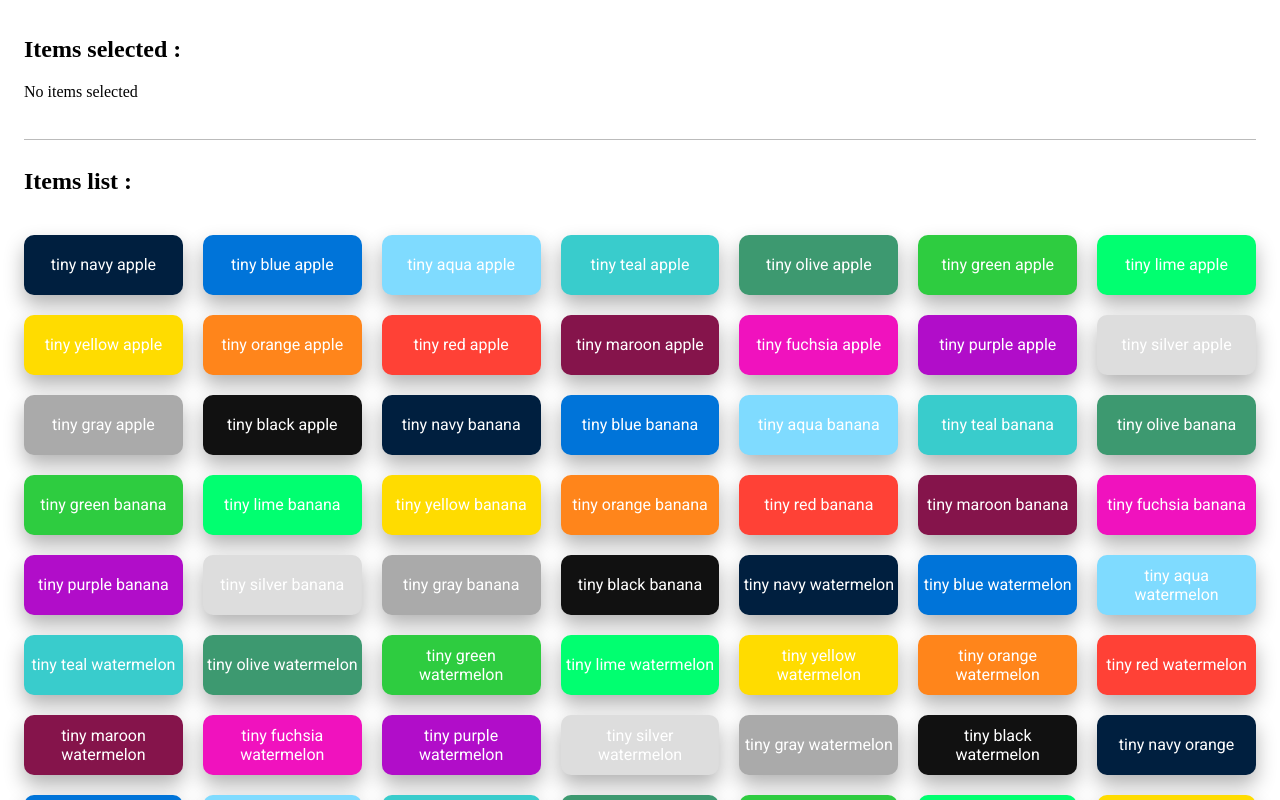
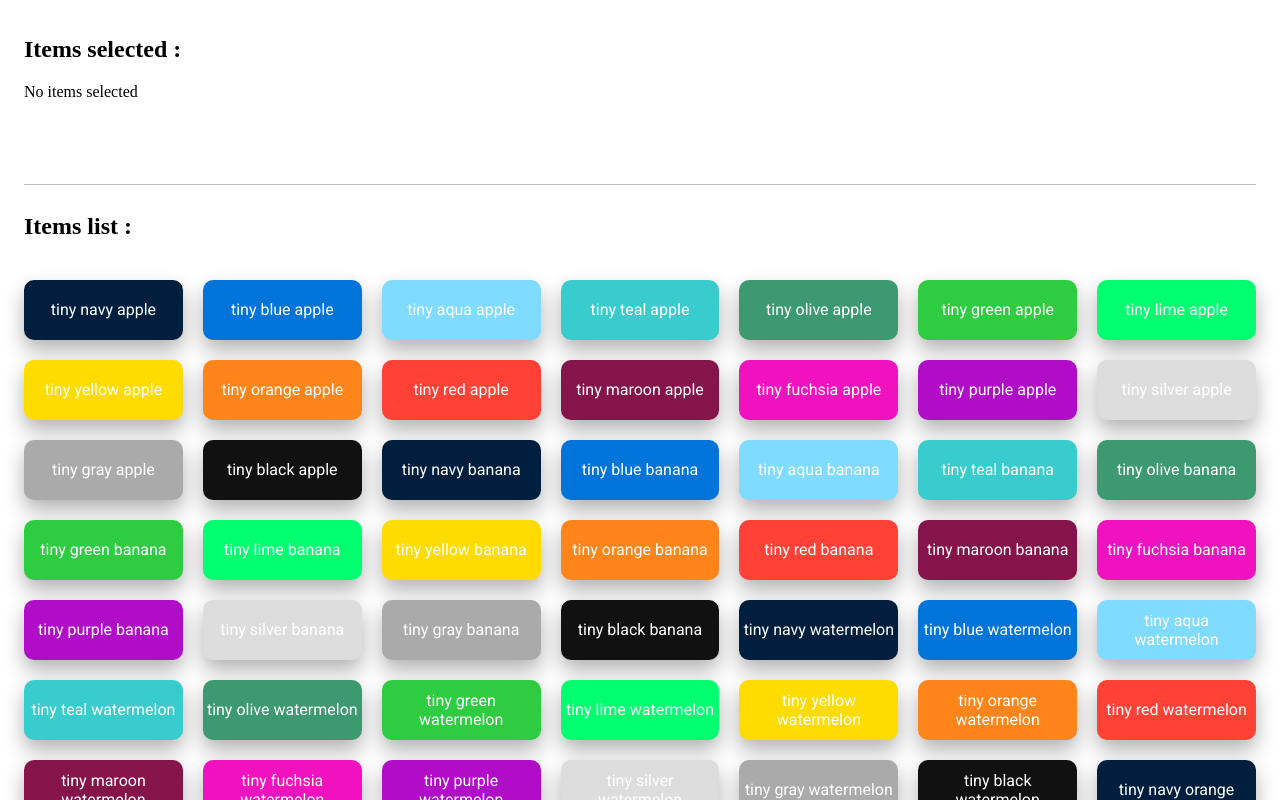
Before and after one commit to robsonnjunnior/robson-test-close, a React (Create React App) app: page / in a window 1280 px wide. Shown: the top 800 px of the page. Built offline with nearby package versions, Linux system fonts and the light colour scheme.

Commit message:
fix: improve css

```diff
--- a/src/index.css
+++ b/src/index.css
@@ -32,6 +32,7 @@ hr {
   display: flex;
   flex-direction: column;
   margin-bottom: 30px;
+  min-height: 130px;
 }
 
 .List-items-selected {
```
